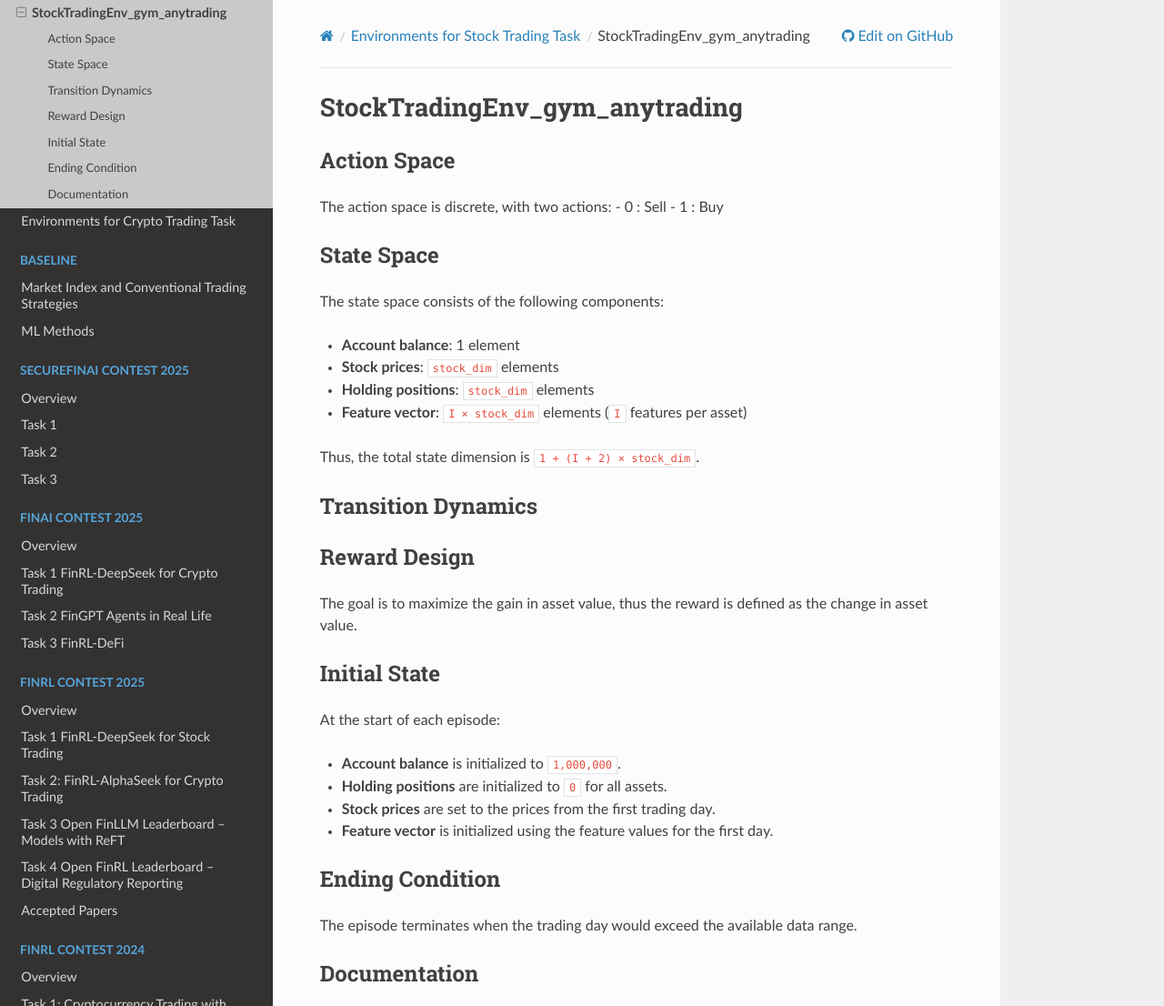
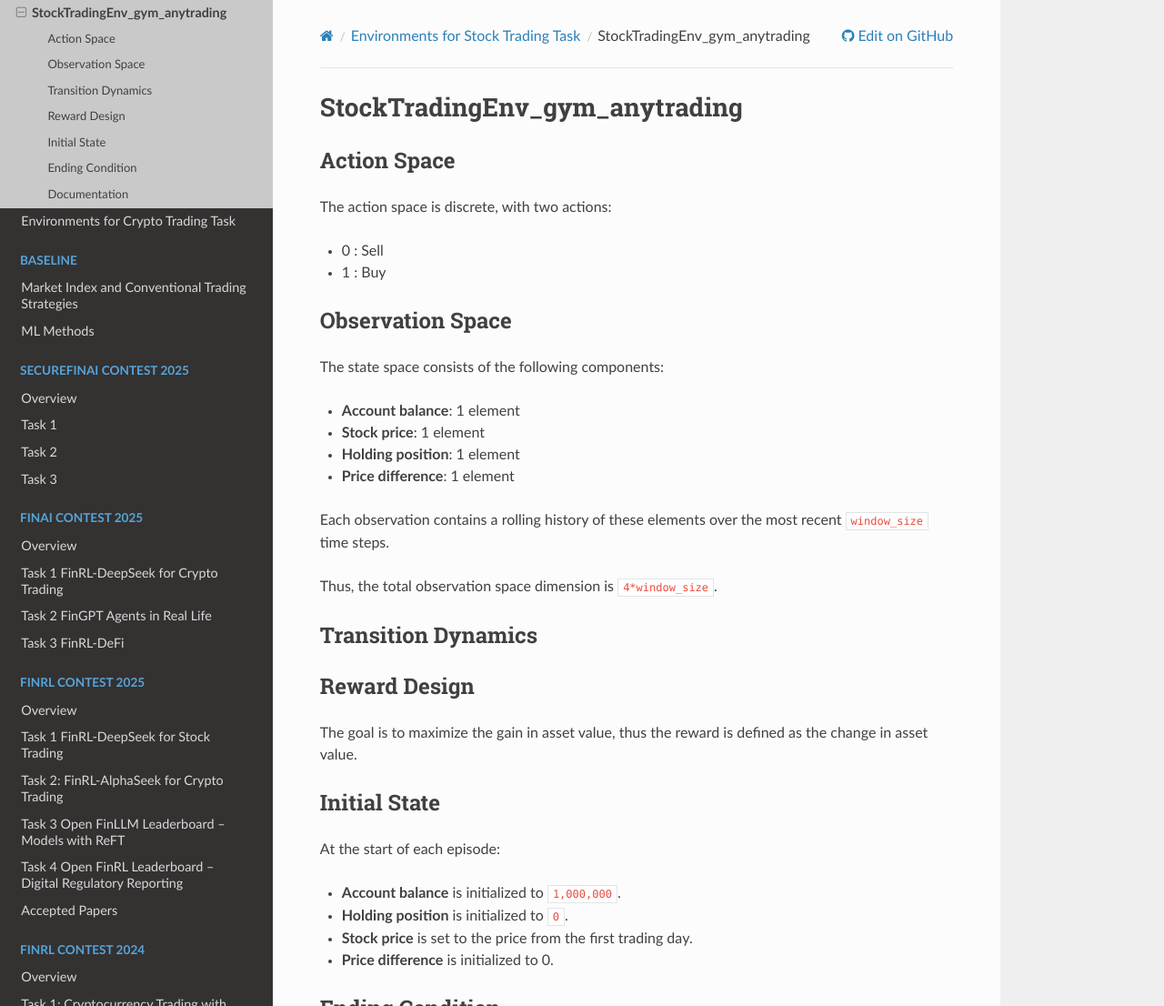
Before and after one commit to Xingyu025/FinAI-Contest, a Sphinx documentation site: the page built from docs/source/envs/stock/gymanytrading.rst, in a window 1280 px wide and 1400 px high, cut to the strip 0-1106 px from the top of the window. Shown: the whole strip at 91% size. Built offline with Sphinx 7.4.7 and the Read the Docs theme 3.1.0, drawn with Linux system fonts in a browser that asks for light colours.

Commit message:
Modify gymanytrading and pipeline structure

```diff
--- a/docs/source/envs/stock/gymanytrading.rst
+++ b/docs/source/envs/stock/gymanytrading.rst
@@ -3,20 +3,23 @@ StockTradingEnv_gym_anytrading
 Action Space
 ------------
 The action space is discrete, with two actions:
+
 - 0 : Sell
 - 1 : Buy
 
-State Space
------------
+Observation Space
+-----------------
 
 The state space consists of the following components:
 
 - **Account balance**: 1 element
-- **Stock prices**: ``stock_dim`` elements
-- **Holding positions**: ``stock_dim`` elements
-- **Feature vector**: ``I × stock_dim`` elements (``I`` features per asset)
+- **Stock price**: 1 element
+- **Holding position**: 1 element
+- **Price difference**: 1 element
 
-Thus, the total state dimension is ``1 + (I + 2) × stock_dim``.
+Each observation contains a rolling history of these elements over the most recent ``window_size`` time steps.
+
+Thus, the total observation space dimension is ``4*window_size``.
 
 Transition Dynamics
 -------------------
@@ -29,9 +32,9 @@ Initial State
 At the start of each episode:
 
 - **Account balance** is initialized to ``1,000,000``.
-- **Holding positions** are initialized to ``0`` for all assets.
-- **Stock prices** are set to the prices from the first trading day.
-- **Feature vector** is initialized using the feature values for the first day.
+- **Holding position** is initialized to ``0``.
+- **Stock price** is set to the price from the first trading day.
+- **Price difference** is initialized to 0.
 
 Ending Condition
 ----------------
```
Also changed, not shown: 4 other files.
